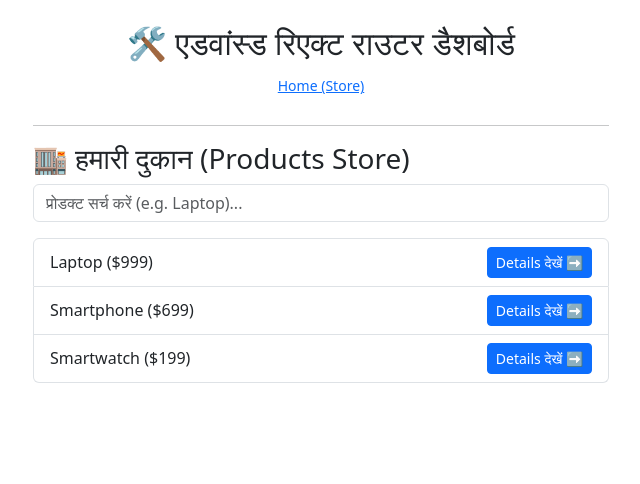
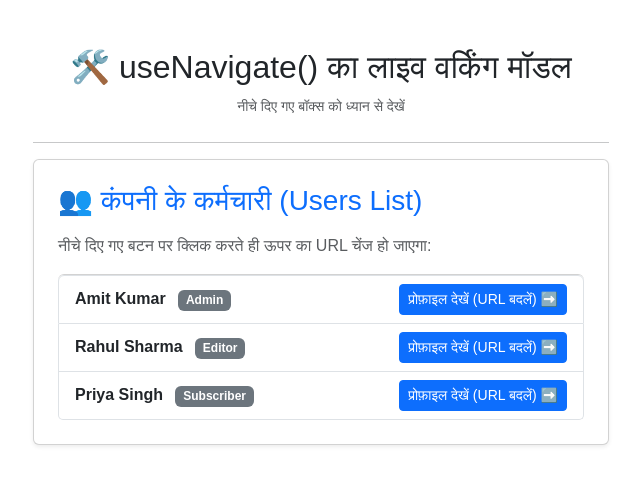
Before and after one commit to hepu12333/my-react-app, a React (Vite) app in the folder Desktop/reactjs/projects/1-todo-app-version-1/: page / in a window 1280 px wide. Shown: the top 484 px of the page, without its empty margins (319-959 px from the left). Built offline with nearby package versions, Linux system fonts and the light colour scheme.

Commit message:
Fresh configuration for clean deploy

```diff
--- a/Desktop/reactjs/projects/1-todo-app-version-1/src/App.jsx
+++ b/Desktop/reactjs/projects/1-todo-app-version-1/src/App.jsx
@@ -1,49 +1,42 @@
-import { Routes, Route, Link, useNavigate, useParams, useSearchParams } from 'react-router-dom';
+import { Routes, Route, useNavigate, useLocation } from 'react-router-dom';
 
 // ==========================================
-// 1. HOME PAGE (सर्च बार और Query Params के साथ)
+// 👥 कंपोनेंट 1: USERS LIST PAGE (जहाँ से हम Navigate करेंगे)
 // ==========================================
-const Home = () => {
-  const navigate = useNavigate();
-  const [searchParams, setSearchParams] = useSearchParams();
-  const searchQuery = searchParams.get('filter') || ''; // URL से 'filter' की वैल्यू निकाली
+const UsersList = () => {
+  const navigate = useNavigate(); // 💡 स्टेप 1: useNavigate हुक को चालू किया
 
-  const products = [
-    { id: '101', name: 'Laptop', price: '$999', brand: 'Apple' },
-    { id: '102', name: 'Smartphone', price: '$699', brand: 'Samsung' },
-    { id: '103', name: 'Smartwatch', price: '$199', brand: 'Apple' },
+  // मान लेते हैं हमारे पास डेटाबेस से आया हुआ यह 3 यूज़र्स का डेटा है
+  const usersData = [
+    { id: '1', name: 'Amit Kumar', email: 'amit@gmail.com', role: 'Admin' },
+    { id: '2', name: 'Rahul Sharma', email: 'rahul@gmail.com', role: 'Editor' },
+    { id: '3', name: 'Priya Singh', email: 'priya@gmail.com', role: 'Subscriber' },
   ];
 
-  // सर्च इनपुट के हिसाब से प्रोडक्ट्स को फ़िल्टर करना
-  const filteredProducts = products.filter(p =>
-    p.name.toLowerCase().includes(searchQuery.toLowerCase())
-  );
+  const handleUserClick = (user) => {
+    console.log(`जादू शुरू: ${user.name} के बटन पर क्लिक हुआ!`);
+
+    // 🎯 स्टेप 2: बटन क्लिक होने पर हम कोडिंग से URL बदल रहे हैं
+    // हम यूआरएल को बदलते हुए '/user/profile' कर देंगे
+    // और साथ में 'state' के अंदर पूरा का पूरा 'user' ऑब्जेक्ट गुप्त रूप से भेज रहे हैं!
+    navigate('/user/profile', { state: { selectedUser: user } });
+  };
 
   return (
-    <div>
-      <h3>🏬 हमारी दुकान (Products Store)</h3>
-
-      {/* लाइव सर्च बार जो URL को अपडेट करता है */}
-      <input
-        type="text"
-        className="form-control mb-3"
-        placeholder="प्रोडक्ट सर्च करें (e.g. Laptop)..."
-        value={searchQuery}
-        onChange={(e) => setSearchParams({ filter: e.target.value })} // URL में ?filter=value जोड़ता है
-      />
+    <div className="card p-4 shadow-sm">
+      <h3 className="text-primary mb-3">👥 कंपनी के कर्मचारी (Users List)</h3>
+      <p className="text-muted">नीचे दिए गए बटन पर क्लिक करते ही ऊपर का URL चेंज हो जाएगा:</p>
 
       <div className="list-group">
-        {filteredProducts.map(product => (
-          <div key={product.id} className="list-group-item d-flex justify-content-between align-items-center">
-            {product.name} ({product.price})
+        {usersData.map((user) => (
+          <div key={user.id} className="list-group-item d-flex justify-content-between align-items-center">
+            <div>
+              <strong>{user.name}</strong> <span className="badge bg-secondary ms-2">{user.role}</span>
+            </div>
 
-            {/* 🎯 कॉम्प्लेक्स ट्रिक: useNavigate के जरिए हम यूजर को प्रोडक्ट पेज पर भेज रहे हैं
-                और साथ में 'state' के अंदर पूरा का पूरा प्रोडक्ट ऑब्जेक्ट गुप्त रूप से ट्रांसफर कर रहे हैं */}
-            <button
-              className="btn btn-sm btn-primary"
-              onClick={() => navigate(`/product/${product.id}`, { state: { item: product } })}
-            >
-              Details देखें ➡️
+            {/* बटन क्लिक होने पर हमारा handleUserClick फंक्शन चलेगा */}
+            <button className="btn btn-sm btn-primary" onClick={() => handleUserClick(user)}>
+              प्रोफ़ाइल देखें (URL बदलें) ➡️
             </button>
           </div>
         ))}
@@ -53,35 +46,33 @@ const Home = () => {
 };
 
 // ==========================================
-// 2. DYNAMIC PRODUCT DETAILS PAGE (`:id` के साथ)
+// 🖼️ कंपोनेंट 2: USER PROFILE PAGE (जहाँ डेटा रिसीव होगा)
 // ==========================================
-import { useLocation } from 'react-router-dom';
+const UserProfile = () => {
+  // 💡 स्टेप 3: useLocation हुक की मदद से हम पिछले पेज से भेजा गया 'state' (गुप्त डेटा) यहाँ पकड़ रहे हैं
+  const location = useLocation();
+  const userData = location.state?.selectedUser; // डेटा को सुरक्षित निकाला
 
-const ProductDetails = () => {
-  // useParams() यूआरएल से डायनामिक आईडी निकालता है (जैसे /product/101 में से '101')
-  const { id } = useParams();
-
-  // useLocation() की मदद से हम होम पेज से भेजा गया 'state' (गुप्त डेटा) यहाँ रिसीव कर रहे हैं
-  const location = useLocation();
-  const productData = location.state?.item;
-
-  const navigate = useNavigate();
+  const navigate = useNavigate(); // वापस जाने के लिए
 
   return (
-    <div className="card p-4 mt-3 border-primary">
-      <h3>📦 प्रोडक्ट डिटेल्स (Dynamic ID: {id})</h3>
+    <div className="card p-4 shadow border-success animate__animated animate__fadeIn">
+      <h3 className="text-success mb-3">🖼️ कर्मचारी प्रोफ़ाइल (User Profile)</h3>
 
-      {productData ? (
-        <div className="mt-3">
-          <p><strong>नाम:</strong> {productData.name}</p>
-          <p><strong>कीमत:</strong> {productData.price}</p>
-          <p><strong>ब्रांड:</strong> {productData.brand}</p>
+      {/* अगर डेटा मिल गया, तो स्क्रीन पर दिखाओ */}
+      {userData ? (
+        <div className="bg-light p-3 rounded">
+          <p><strong>आईडी (ID):</strong> {userData.id}</p>
+          <p><strong>पूरा नाम:</strong> {userData.name}</p>
+          <p><strong>ईमेल एड्रेस:</strong> {userData.email}</p>
+          <p><strong>रोल (Role):</strong> {userData.role}</p>
         </div>
       ) : (
-        <p className="text-danger">कोई डेटा नहीं मिला! कृपया सीधे लिंक से न आएं।</p>
+        // अगर कोई यूजर सीधे URL टाइप करके आ जाए (बिना बटन क्लिक किए), तो उसे यह एरर दिखेगी
+        <p className="text-danger">⚠️ कोई डेटा नहीं मिला! कृपया होम पेज से बटन दबाकर आएं।</p>
       )}
 
-      {/* कोडिंग के जरिए वापस होम पेज पर भेजना */}
+      {/* 🚀 शॉर्टकट: navigate(-1) लिखने से यूजर ठीक पिछले पेज पर वापस लौट जाता है */}
       <button className="btn btn-secondary mt-3" onClick={() => navigate(-1)}>
         ⬅️ पीछे जाएँ (Go Back)
       </button>
@@ -90,39 +81,24 @@ const ProductDetails = () => {
 };
 
 // ==========================================
-// 3. 404 NOT FOUND PAGE (गलत यूआरएल के लिए)
-// ==========================================
-const NotFound = () => {
-  return (
-    <div className="text-center mt-5 text-danger">
-      <h1>⚠️ 404 Error</h1>
-      <h3>ओह! आप गलत रास्ते पर आ गए हैं। यह पेज मौजूद नहीं है।</h3>
-      <Link to="/" className="btn btn-dark mt-3">वापस होम पेज पर जाएँ</Link>
-    </div>
-  );
-};
-
-// ==========================================
-// 4. MAIN APP COMPONENT
+// 🗺️ मुख्य कंपोनेंट 3: APP ROUTING SETUP
 // ==========================================
 function App() {
   return (
-    <div className="container mt-4" style={{ maxWidth: '600px' }}>
+    <div className="container mt-5" style={{ maxWidth: '600px', fontFamily: 'sans-serif' }}>
       <div className="text-center mb-4">
-        <h2>🛠️ एडवांस्ड रिएक्ट राउटर डैशबोर्ड</h2>
-        <Link to="/" className="btn btn-sm btn-link">Home (Store)</Link>
+        <h2>🛠️ useNavigate() का लाइव वर्किंग मॉडल</h2>
+        <small className="text-muted">नीचे दिए गए बॉक्स को ध्यान से देखें</small>
       </div>
       <hr />
 
+      {/* रास्तों का बक्सा */}
       <Routes>
-        {/* साधारण रूट */}
-        <Route path="/" element={<Home />} />
+        {/* डिफ़ॉल्ट रूप से पहले यूज़र्स की लिस्ट दिखेगी */}
+        <Route path="/" element={<UsersList />} />
 
-        {/* 🛣️ डायनामिक रूट: ':id' का मतलब है यहाँ कुछ भी नंबर या टेक्स्ट आ सकता है */}
-        <Route path="/product/:id" element={<ProductDetails />} />
-
-        {/* 🚨 404 रूट: path="*" का मतलब है ऊपर वालों के अलावा कोई भी गलत यूआरएल */}
-        <Route path="*" element={<NotFound />} />
+        {/* जब यूआरएल '/user/profile' होगा, तो प्रोफ़ाइल कंपोनेंट दिखेगा */}
+        <Route path="/user/profile" element={<UserProfile />} />
       </Routes>
     </div>
   );
```
